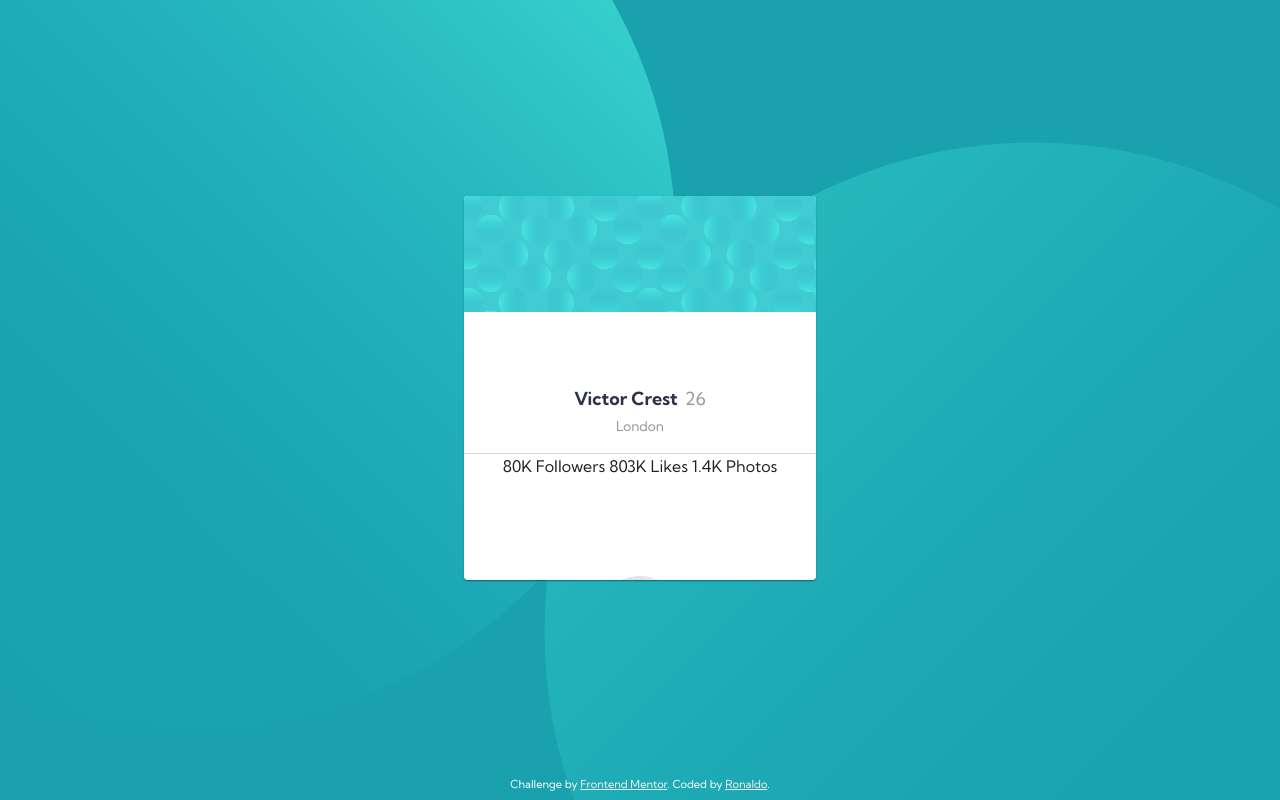
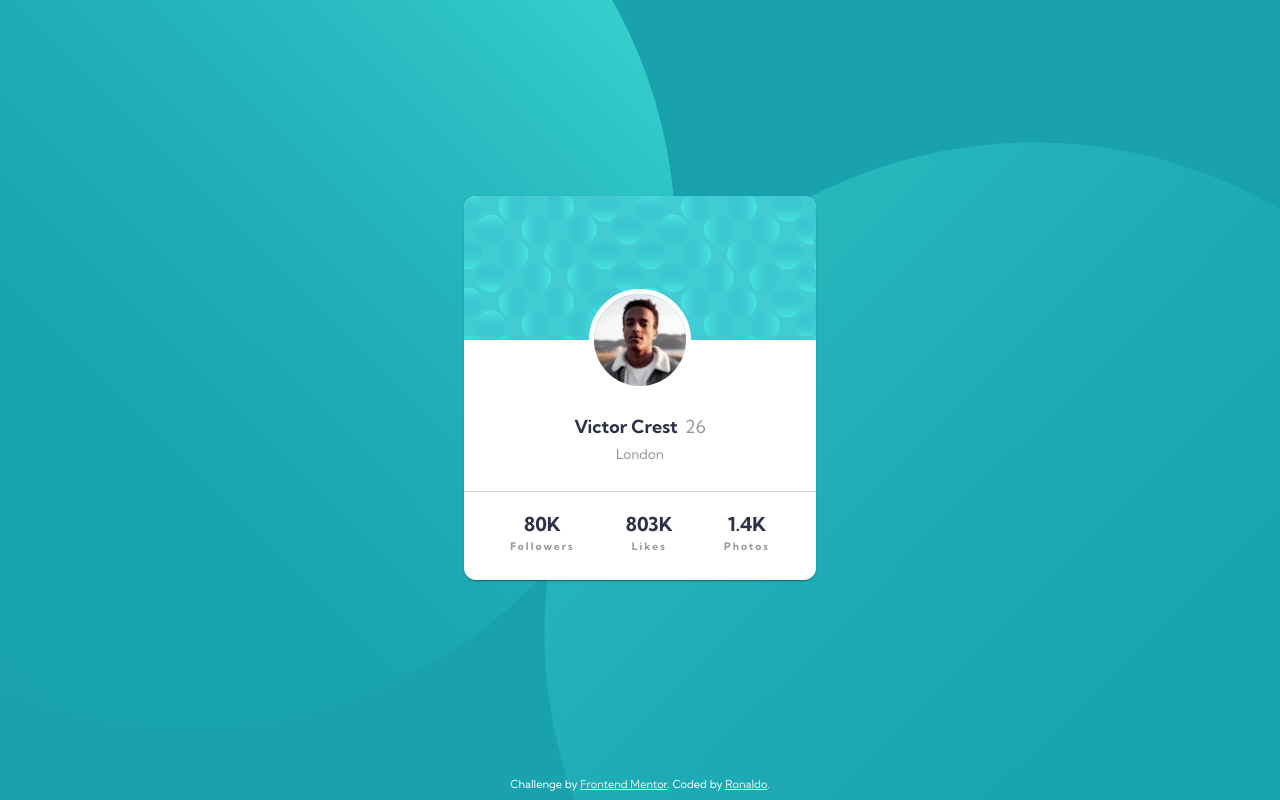
Before and after one commit to marckesin/Profile-Card-Component, a Next.js app: page / in a window 1280 px wide. Built offline with nearby package versions, Linux system fonts and the light colour scheme.

Commit message:
Finalização do layout do card

```diff
--- /dev/null
+++ b/components/cardProfile.jsx
@@ -0,0 +1,39 @@
+import Avatar from "@mui/material/Avatar";
+import Card from "@mui/material/Card";
+import styles from "../styles/Home.module.css";
+
+export default function CardProfile() {
+  return (
+    <Card className={styles.card}>
+      <div className={styles.cardUp}></div>
+      <div className={styles.cardMiddle}>
+        <h1 className={styles.name}>
+          {" "}
+          Victor Crest <span>26</span>{" "}
+        </h1>
+
+        <p>London</p>
+      </div>
+      <div className={styles.cardDown}>
+        <div>
+          {" "}
+          <h5>80K</h5> <p>Followers</p>{" "}
+        </div>
+        <div>
+          {" "}
+          <h5>803K</h5> <p>Likes</p>{" "}
+        </div>
+        <div>
+          {" "}
+          <h5>1.4K</h5> <p>Photos</p>{" "}
+        </div>
+      </div>
+      <Avatar
+        className={styles.avatar}
+        alt="User Photo"
+        src="/image-victor.jpg"
+        sx={{ width: 102, height: 102 }}
+      />
+    </Card>
+  );
+}
--- a/pages/index.jsx
+++ b/pages/index.jsx
@@ -1,5 +1,4 @@
-import Avatar from "@mui/material/Avatar";
-import Card from "@mui/material/Card";
+import CardProfile from "../components/cardProfile";
 import Footer from "../components/footer";
 import Head from "next/head";
 import styles from "../styles/Home.module.css";
@@ -15,26 +14,7 @@ export default function Home() {
       </Head>
 
       <main className={styles.main}>
-        <Card className={styles.card}>
-          <div className={styles.cardUp}></div>
-          <div className={styles.cardMiddle}>
-            <h1 className={styles.name}>
-              {" "}
-              Victor Crest <span>26</span>{" "}
-            </h1>
-
-            <p>London</p>
-          </div>
-          <div className={styles.cardDown}>
-            80K Followers 803K Likes 1.4K Photos
-          </div>
-          <Avatar
-            className={styles.avatar}
-            alt="User Photo"
-            src="/image-victor.jpg"
-            sx={{ width: 102, height: 102 }}
-          />
-        </Card>
+        <CardProfile />
       </main>
       <Footer />
     </div>
--- a/styles/Home.module.css
+++ b/styles/Home.module.css
@@ -8,7 +8,7 @@
 }
 
 .avatar {
-  position: absolute;
+  position: absolute !important;
   top: 9rem;
   left: 50%;
   transform: translate(-50%, -50%);
@@ -18,17 +18,32 @@
 .card {
   width: 22rem;
   height: 24rem;
-  border-radius: 0.75rem;
+  border-radius: 0.75rem !important;
   display: flex;
   flex-direction: column;
   position: relative;
   text-align: center;
+  box-shadow: rgba(0, 0, 0, 0.16) 0 10px 36px 0, rgba(0, 0, 0, 0.06) 0 0 0 1px;
 }
 
-.cardUp {
-  width: 100%;
-  height: 9rem;
-  background: url("../public/bg-pattern-card.svg");
+.cardDown {
+  flex-grow: 1;
+  display: flex;
+  justify-content: center;
+  gap: 3.2rem;
+}
+.cardDown h5 {
+  padding-top: 1.3rem;
+  font-size: 1.2rem;
+  font-weight: 700;
+  margin-bottom: 0.2rem;
+  color: #2d3248;
+}
+.cardDown p {
+  font-size: 0.65rem;
+  letter-spacing: 2px;
+  color: #969696;
+  font-weight: 700;
 }
 
 .cardMiddle {
@@ -48,8 +63,10 @@
   padding-left: 0.2rem;
 }
 
-.cardDown {
-  flex-grow: 1;
+.cardUp {
+  width: 100%;
+  height: 9rem;
+  background: url("../public/bg-pattern-card.svg");
 }
 
 .container {
@@ -113,8 +130,16 @@
 }
 
 @media (max-width: 600px) {
+  .card {
+    width: 100%;
+  }
+
+  .cardDown {
+    gap: 2.8rem;
+  }
+
   .container {
-    padding: 0 2rem;
+    padding: 0 1.5rem 0.5rem;
   }
 }
 
--- a/styles/Home.module.scss
+++ b/styles/Home.module.scss
@@ -22,7 +22,7 @@ $dark-gray: hsl(0, 0%, 59%);
 }
 
 .avatar {
-  position: absolute;
+  position: absolute !important;
   top: 9rem;
   left: 50%;
   transform: translate(-50%, -50%);
@@ -32,17 +32,34 @@ $dark-gray: hsl(0, 0%, 59%);
 .card {
   width: 22rem;
   height: 24rem;
-  border-radius: 0.75rem;
+  border-radius: 0.75rem !important;
   display: flex;
   flex-direction: column;
   position: relative;
   text-align: center;
+  box-shadow: rgba(0, 0, 0, 0.16) 0 10px 36px 0, rgba(0, 0, 0, 0.06) 0 0 0 1px;
 }
 
-.cardUp {
-  width: 100%;
-  height: 9rem;
-  background: url("../public/bg-pattern-card.svg");
+.cardDown {
+  flex-grow: 1;
+  display: flex;
+  justify-content: center;
+  gap: 3.2rem;
+
+  h5 {
+    padding-top: 1.3rem;
+    font-size: 1.2rem;
+    font-weight: 700;
+    margin-bottom: 0.2rem;
+    color: $very-dark-desaturated-blue;
+  }
+
+  p {
+    font-size: 0.65rem;
+    letter-spacing: 2px;
+    color: $dark-gray;
+    font-weight: 700;
+  }
 }
 
 .cardMiddle {
@@ -64,8 +81,10 @@ $dark-gray: hsl(0, 0%, 59%);
   }
 }
 
-.cardDown {
-  flex-grow: 1;
+.cardUp {
+  width: 100%;
+  height: 9rem;
+  background: url("../public/bg-pattern-card.svg");
 }
 
 .container {
@@ -121,7 +140,15 @@ $dark-gray: hsl(0, 0%, 59%);
 }
 
 @media (max-width: 600px) {
+  .card {
+    width: 100%;
+  }
+
+  .cardDown {
+    gap: 2.8rem;
+  }
+
   .container {
-    padding: 0 2rem;
+    padding: 0 1.5rem 0.5rem;
   }
 }
```
